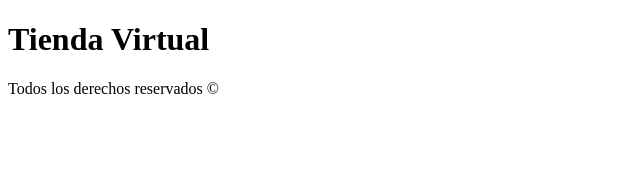
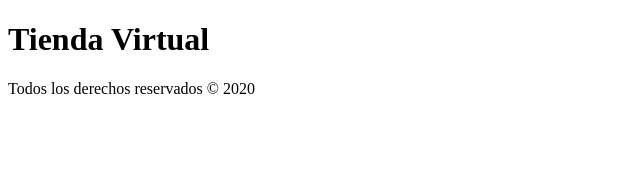
Before and after one commit to efectoTam/react-basicos, a React (Create React App) app: page / in a window 1280 px wide. Shown: the top 170 px of the page, without its empty margins (0-640 px from the left). Built offline with nearby package versions, Linux system fonts and the light colour scheme.

Commit message:
using props

```diff
--- a/src/App.js
+++ b/src/App.js
@@ -3,10 +3,18 @@ import Header from './components/Header';
 import Footer from './components/Footer';
 
 function App() {
+
+  //Obtener la fecha
+  const fecha = new Date().getFullYear();
+
   return (
     <Fragment>
-      <Header />
-      <Footer />
+      <Header
+        titulo='Tienda Virtual'
+      />
+      <Footer
+        fecha={fecha}
+      />
     </Fragment>
   );
 }
--- a/src/components/Footer.js
+++ b/src/components/Footer.js
@@ -1,8 +1,8 @@
 import React from 'react';
 
-const Footer = () => (
+const Footer = ({fecha}) => (
   <footer>
-    <p>Todos los derechos reservados &copy;</p>
+    <p>Todos los derechos reservados &copy; {fecha}</p>
   </footer>
 );
 
--- a/src/components/Header.jsx
+++ b/src/components/Header.jsx
@@ -1,8 +1,8 @@
 import React from 'react';
 
-function Header() {
+function Header({titulo}) {
   return (
-    <h1 className="encabezado">Tienda Virtual</h1>
+    <h1 className="encabezado">{titulo}</h1>
   )
 }
 
```
